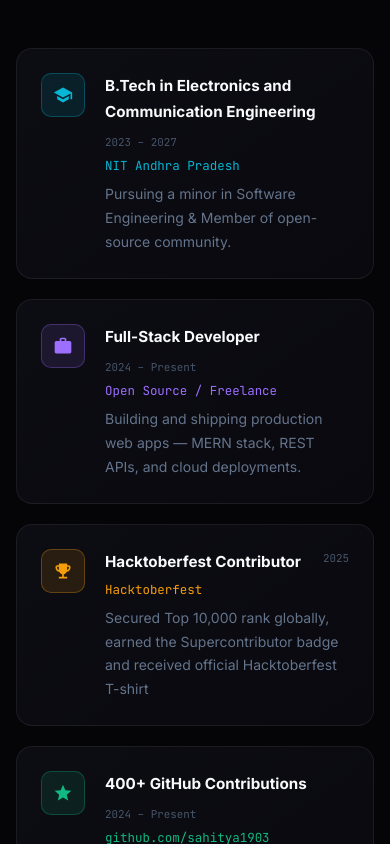
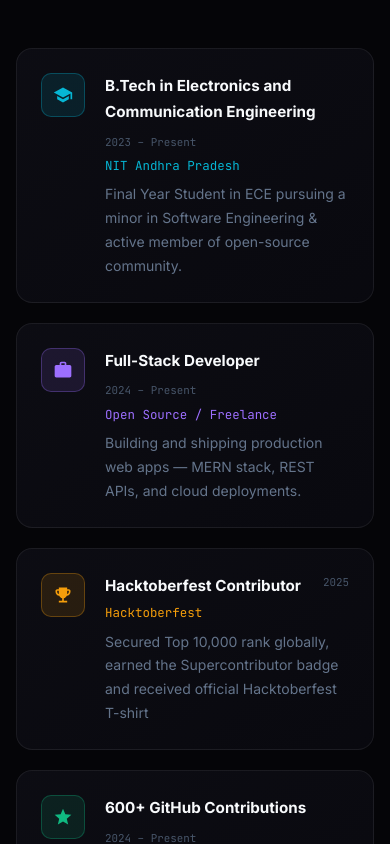
Before and after one commit to sahitya1903/portfolio, a React (Vite) app: page /about in a window 390 px wide. Shown: the part 2900-3744 px from the top of the page. Built offline with nearby package versions, Linux system fonts and the light colour scheme; no server answers.

Commit message:
feat: implement About and Home page components with responsive layouts and motion animations

```diff
--- a/src/pages/About.jsx
+++ b/src/pages/About.jsx
@@ -45,8 +45,8 @@ const TIMELINE = [
     icon: <SchoolIcon />,
     title: 'B.Tech in Electronics and Communication Engineering',
     org: 'NIT Andhra Pradesh',
-    period: '2023 – 2027',
-    desc: 'Pursuing a minor in Software Engineering & Member of open-source community.',
+    period: '2023 – Present',
+    desc: 'Final Year Student in ECE pursuing a minor in Software Engineering & active member of open-source community.',
     color: '#06B6D4',
   },
   {
@@ -67,7 +67,7 @@ const TIMELINE = [
   },
   {
     icon: <StarIcon />,
-    title: '400+ GitHub Contributions',
+    title: '600+ GitHub Contributions',
     org: 'github.com/sahitya1903',
     period: '2024 – Present',
     desc: 'Consistent open-source activity across web, AI/ML, and tooling projects. Green squares are my love language.',
--- a/src/pages/Home.jsx
+++ b/src/pages/Home.jsx
@@ -77,11 +77,11 @@ const SKILLS = [
   },
   {
     category: 'Backend', icon: <StorageIcon />, color: '#10B981', items: [
-      { name: 'Node.js', level: 82 },
-      { name: 'Express.js', level: 80 },
-      { name: 'REST APIs', level: 85 },
-      { name: 'MongoDB', level: 78 },
-      { name: 'MySQL', level: 72 },
+      { name: 'Node.js', level: 85 },
+      { name: 'Express.js', level: 85 },
+      { name: 'REST APIs', level: 90 },
+      { name: 'MongoDB', level: 85 },
+      { name: 'MySQL', level: 80 },
     ]
   },
   {
@@ -89,8 +89,8 @@ const SKILLS = [
       { name: 'Git & GitHub', level: 88 },
       { name: 'Vite', level: 82 },
       { name: 'VS Code', level: 95 },
-      { name: 'Postman', level: 80 },
-      { name: 'Vercel / Netlify', level: 78 },
+      { name: 'Postman', level: 85 },
+      { name: 'Render / Streamlit', level: 88 },
     ]
   },
 ];
@@ -101,8 +101,8 @@ const EXPERIENCES = [
     icon: <SchoolIcon />,
     title: 'B.Tech in Electronics and Communication Engineering',
     org: 'NIT Andhra Pradesh',
-    period: '2023 – 2027',
-    desc: 'Pursuing a Minor in Software Engineering, along with major degree in ECE. Active member of the open-source community.',
+    period: '2023 – Present',
+    desc: 'Final Year Student in ECE, Pursuing a Minor in Software Engineering & active member of open-source community.',
     color: '#06B6D4',
   },
   {
```
